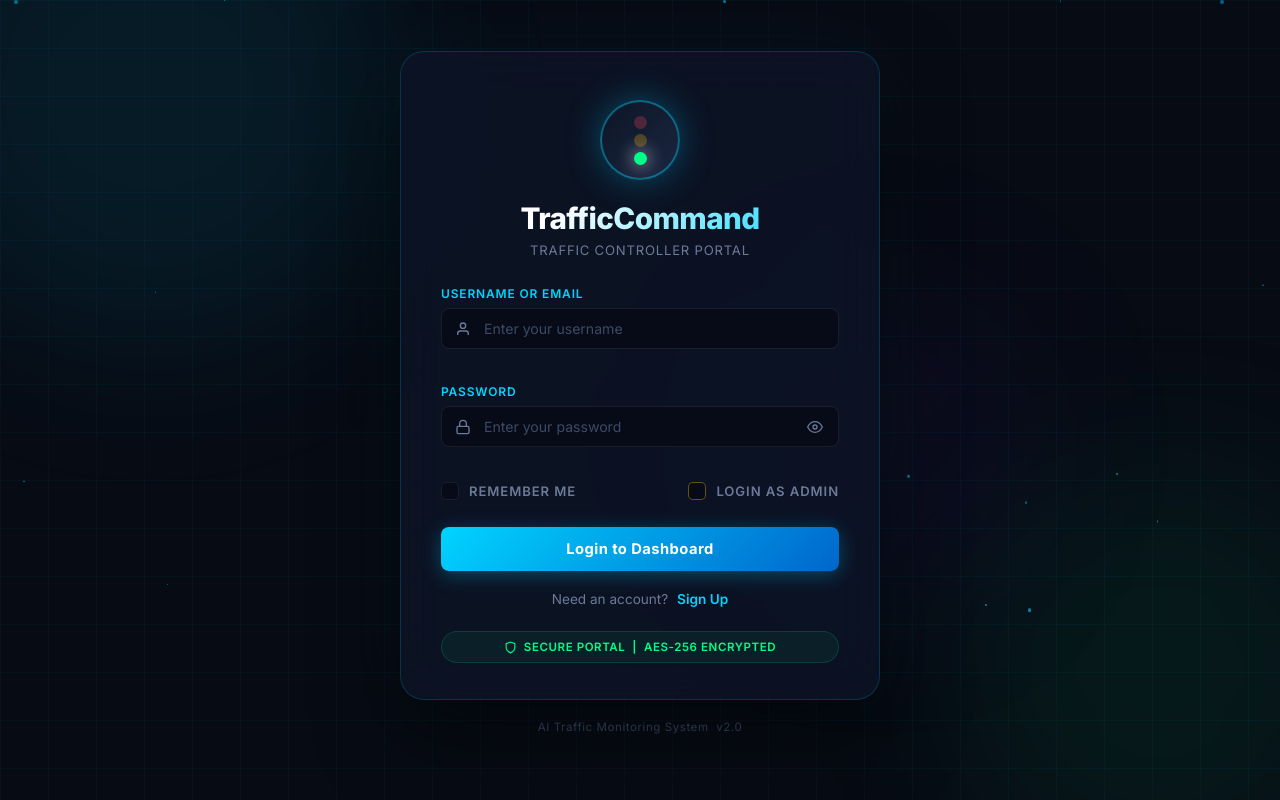
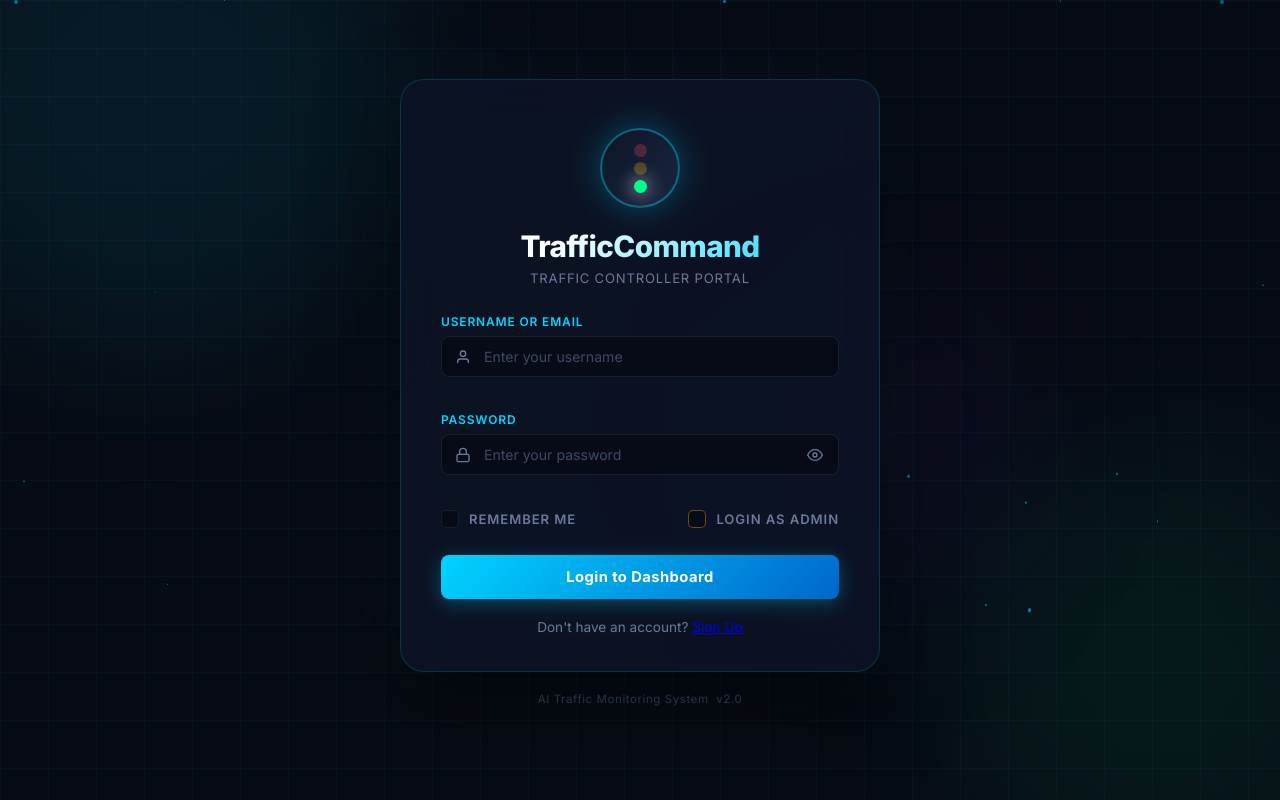
Before and after one commit to Probalhazarika/traffic_monitoring_ai, a Flask app: page /login in a window 1280 px wide. Run offline with Flask 3, Linux system fonts and the light colour scheme.

Commit message:
style: remove secure portal badge from auth pages

```diff
--- a/templates/login.html
+++ b/templates/login.html
@@ -93,20 +93,12 @@
 
           <div class="alert" id="login-alert" role="alert" hidden></div>
 
-          <div class="auth-switch">
-             Need an account? <a href="/signup" class="link">Sign Up</a>
-          </div>
-
+          <p class="auth-switch">
+            Don't have an account? <a href="/signup">Sign Up</a>
+          </p>
         </form>
       </div>
 
-      <!-- Footer -->
-      <div class="secure-badge">
-        <svg viewBox="0 0 24 24" fill="none" stroke="currentColor" stroke-width="2">
-          <path d="M12 22s8-4 8-10V5l-8-3-8 3v7c0 6 8 10 8 10z"/>
-        </svg>
-        Secure Portal &nbsp;|&nbsp; AES-256 Encrypted
-      </div>
     </div>
 
     <!-- Version badge -->
```
Also changed, not shown: templates/signup.html (+0 -7 lines).
